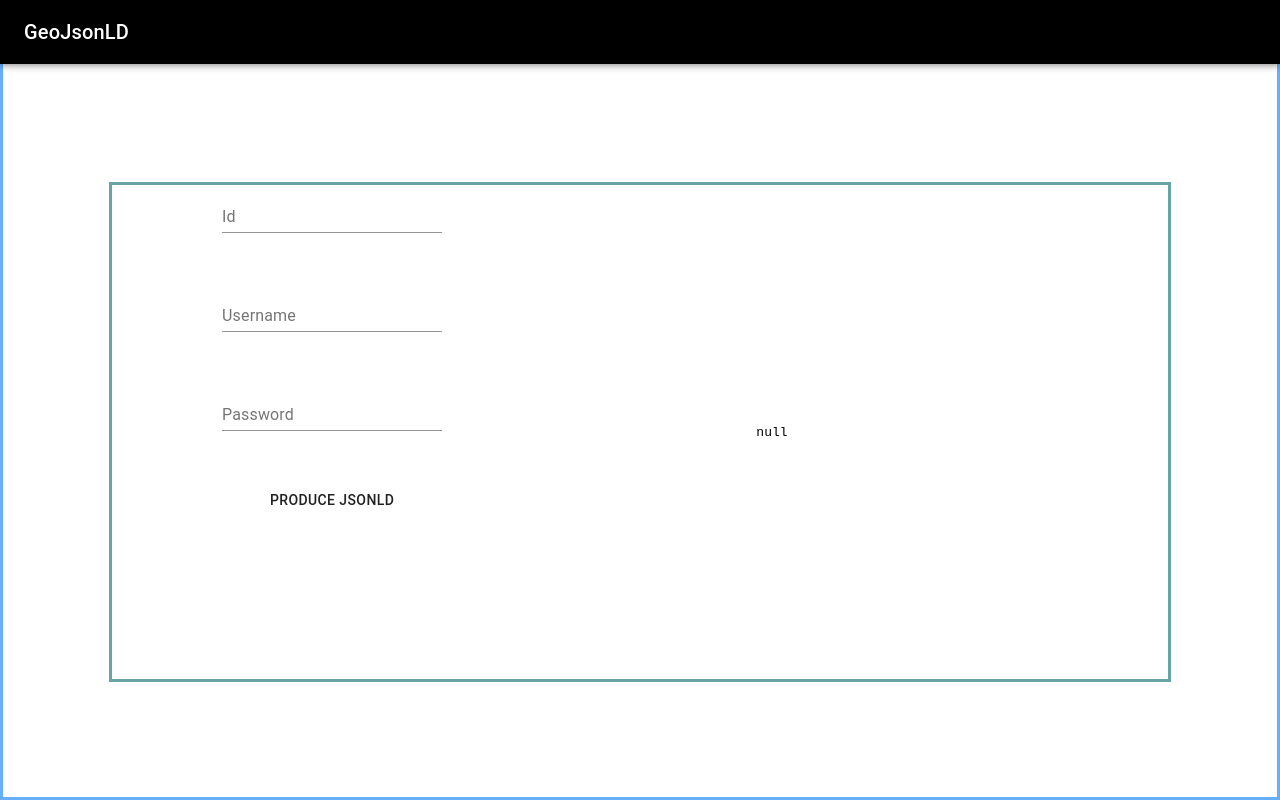
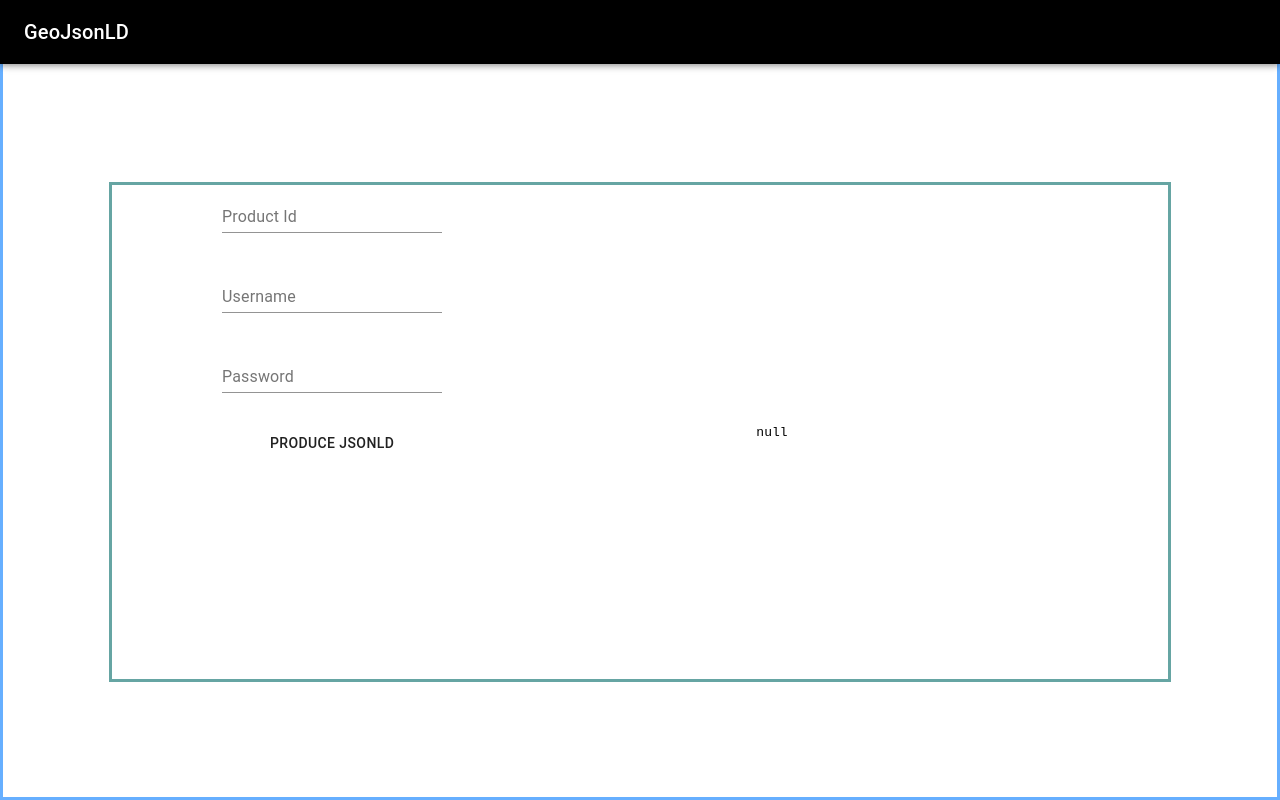
Before and after one commit to nypen/insight, a React (Create React App) app in the folder client/: page / in a window 1280 px wide. Built offline with nearby package versions, Linux system fonts and the light colour scheme.

Commit message:
Add validity checks to requestForm and utilize TextField component

```diff
--- a/client/src/components/requestForm.tsx
+++ b/client/src/components/requestForm.tsx
@@ -1,6 +1,6 @@
 import React from 'react';
-import { Button, FormControl, FormHelperText, Grid, Input, InputLabel } from '@material-ui/core';
-import { RequestFormType } from '../types';
+import { Button, Grid, TextField } from '@material-ui/core';
+import { RequestFormType } from '../requestForm';
 import { Guid } from "guid-typescript";
 
 interface RequestFormProps {
@@ -19,29 +19,60 @@ const RequestForm = (props: React.PropsWithChildren<RequestFormProps>) => {
     const [passwordError, setPasswordError] = React.useState<string>("");
 
     const handleonClick = () => {
+        const validId = validateId(id);
+        const validUsername = validateUsername(username);
+        const validPassword = validatePassword(password);
+
+        if(!validId || !validUsername || !validPassword){
+            return;
+        }
+
         const request = {
             id,
             username,
             password
         };
 
-        if (!id.length || !username.length || !password.length) {
-            return;
+        console.log("request sent");
+        onSubmitRequest(request);
+    };
+
+    const validateUsername = (username: string) => {
+        if (!username || !username.length) {
+            setUsernameError("Username cannot be empty");
+            return false;
         }
 
-        if (!!idError.length || !!usernameError.length || !!passwordError.length) {
-            return;
+        return true;
     }
-        console.log("what");
 
-        onSubmitRequest(request);
-    };
+    const validatePassword = (password: string) => {
+        if (!password || !password.length) {
+            setPasswordError("Password cannot be empty");
+            return false;
+        }
+
+        return true;
+    }
+
+    const validateId = (id: string) => {
+        if (!id || !id.length) {
+            setIdError("Product Id cannot be null");
+            return false;
+        }
+
+        if (Guid.parse(id).toString() === Guid.EMPTY) {
+            setIdError("Product Id is not a valid Guid");
+            return false;
+        }
+
+        return true;
+    }
 
     const handleUsernameChange = (username: string) => {
         setUsername(username);
 
-        if (!username || !username.length) {
-            setUsernameError("Username cannot be empty");
+        if(!validateUsername(username)){
             return;
         }
 
@@ -51,8 +82,7 @@ const RequestForm = (props: React.PropsWithChildren<RequestFormProps>) => {
     const handlePasswordChange = (password: string) => {
         setPassword(password);
 
-        if (!password || !password.length) {
-            setPasswordError("Password cannot be empty");
+        if (!validatePassword(password)) {
             return;
         }
 
@@ -62,13 +92,7 @@ const RequestForm = (props: React.PropsWithChildren<RequestFormProps>) => {
     const handleIdChange = (id: string) => {
         setId(id);
 
-        if (!id || !id.length) {
-            setIdError("Product Id cannot be null");
-            return;
-        }
-
-        if (Guid.parse(id).toString() === Guid.EMPTY) {
-            setIdError("Product Id is not a valid Guid");
+        if (!validateId(id)){
             return;
         }
 
@@ -76,43 +100,45 @@ const RequestForm = (props: React.PropsWithChildren<RequestFormProps>) => {
     };
 
     return (
-        <Grid container direction="column" alignItems="center" spacing={6} justify="flex-end" >
+        <Grid container direction="column" alignItems="center" spacing={4} >
             <Grid item>
-                <FormControl error={!!idError}>
-                    <InputLabel>Id</InputLabel>
-                    <Input
+                <TextField
+                    label="Product Id"
                     value={id}
                     color="secondary"
                     disabled={loading}
                     placeholder="0ee2be67-7b4e-48a2-aad4-71dbefa7471e"
                     onChange={(e) => handleIdChange(e.target.value)}
+                    helperText={idError}
+                    error={!!idError}
                 />
-                    <FormHelperText>{idError}</FormHelperText>
-                </FormControl>
             </Grid>
             <Grid item>
-                <FormControl error={!!usernameError}>
-                    <InputLabel>Username</InputLabel>
-                    <Input
+                <TextField
+                    label="Username"
+                    value={username}
                     color="secondary"
-                        value={username}
+                    InputProps={{
+                        disabled: loading
+
+                    }}
                     disabled={loading}
                     onChange={(e) => handleUsernameChange(e.target.value)}
+                    helperText={usernameError}
+                    error={!!usernameError}
                 />
-                    <FormHelperText>{usernameError}</FormHelperText>
-                </FormControl>
             </Grid>
             <Grid item>
-                <FormControl error={!!passwordError}>
-                    <InputLabel>Password</InputLabel>
-                    <Input
+                <TextField
+                    label="Password"
+                    type="password"
                     color="secondary"
                     value={password}
                     disabled={loading}
                     onChange={(e) => handlePasswordChange(e.target.value)}
+                    helperText={passwordError}
+                    error={!!passwordError}
                 />
-                    <FormHelperText>{passwordError}</FormHelperText>
-                </FormControl>
             </Grid>
             <Grid item>
                 <Button
```
Lines whose indentation alone changed are shown as unchanged.
